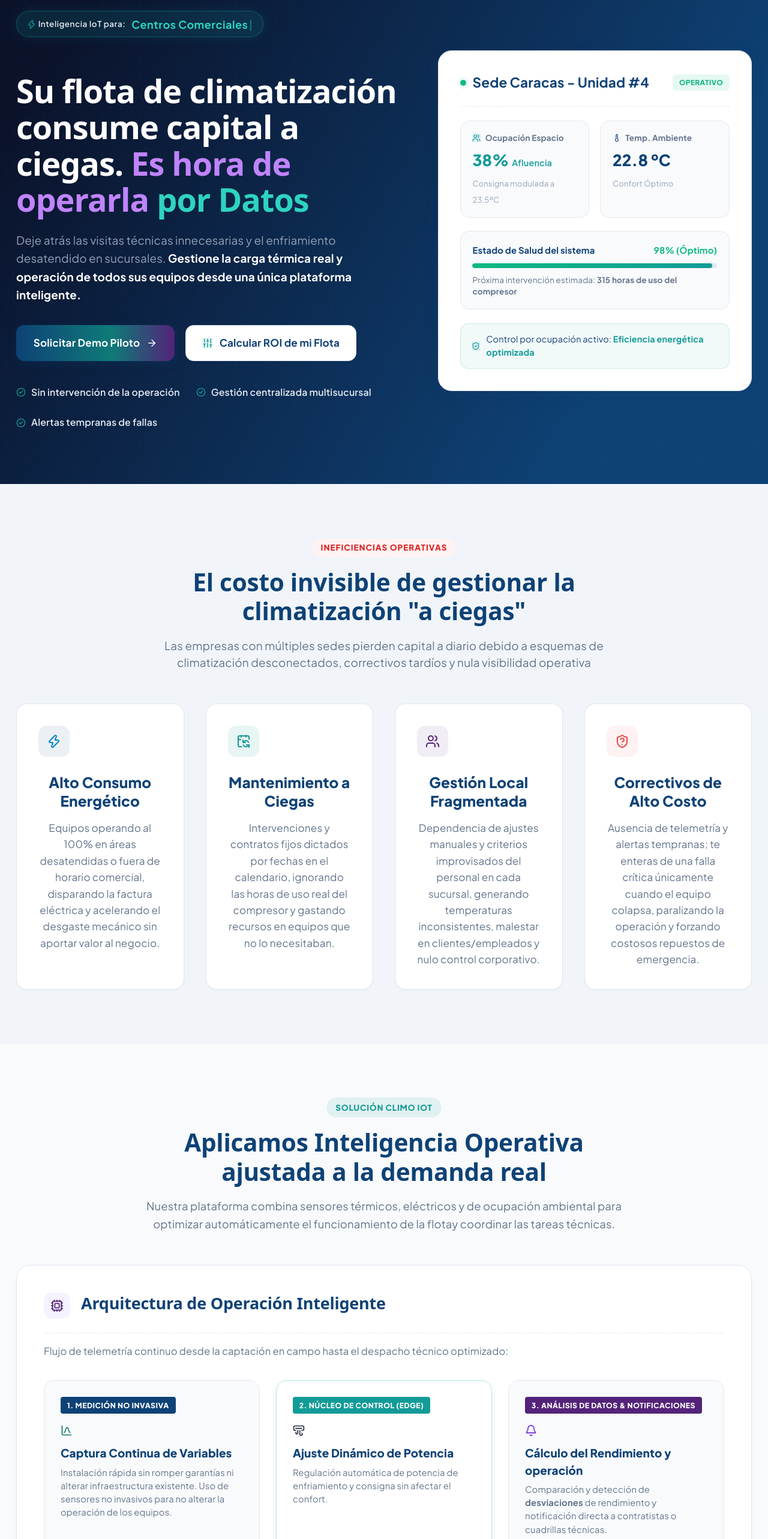
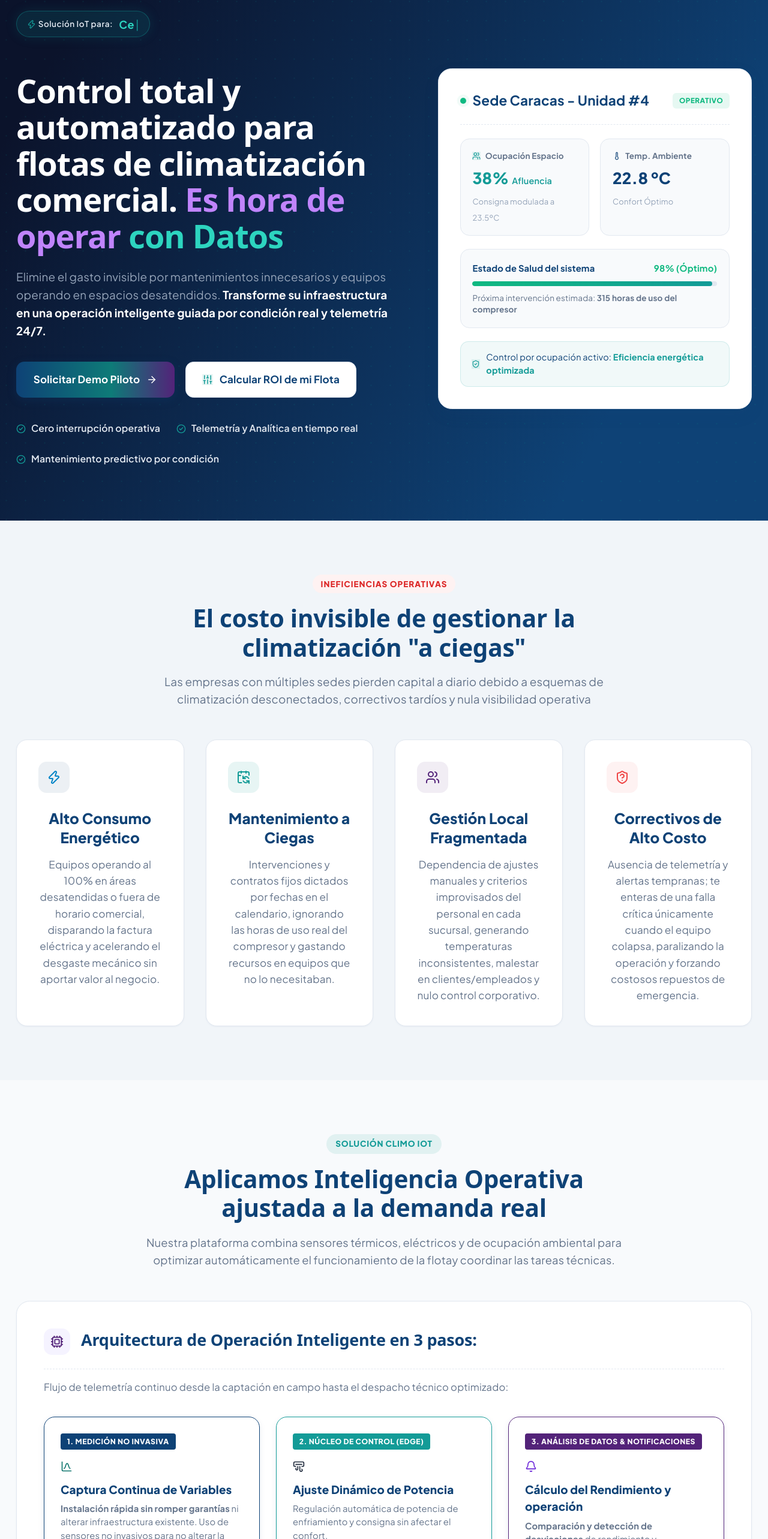
Before and after one commit to luisale89/climo-landing, a React (Vite) app: page / in a window 1280 px wide. Shown: the part 220-2786 px from the top of the page at 60% size. Built offline with nearby package versions, Linux system fonts and the light colour scheme.

Commit message:
se modifica copy

```diff
--- a/index.html
+++ b/index.html
@@ -18,7 +18,7 @@
     <title>CLIMO | Climatización, Mantenimiento y Operación IoT</title>
     <meta
       name="description"
-      content="Monitoreo IoT e Inteligencia Operativa para flotas de climatización y refrigeración comercial en retail."
+      content="Monitoreo IoT e Inteligencia Operativa para flotas de climatización comercial."
     />
     <!-- Fuentes Google (Plus Jakarta Sans) -->
     <link rel="preconnect" href="https://fonts.googleapis.com" />
--- a/src/components/ContactForm.jsx
+++ b/src/components/ContactForm.jsx
@@ -17,7 +17,7 @@ const INITIAL_FORM_STATE = {
   nombre: "",
   email: "",
   telefono: "",
-  equipos: "5 - 10 equipos HVAC/Refrigeración",
+  equipos: "5 - 10 equipos de Climatización",
   modelo: "Coordinación de Mis Contratistas",
 };
 
@@ -247,14 +247,14 @@ export default function ContactForm() {
                   onChange={handleChange}
                   className="form-input form-select"
                 >
-                  <option value="1 - 4 equipos HVAC/Refrigeración">
-                    1 - 4 equipos HVAC/Refrigeración
+                  <option value="1 - 4 equipos de Climatización">
+                    1 - 4 equipos de Climatización
                   </option>
-                  <option value="5 - 10 equipos HVAC/Refrigeración">
-                    5 - 10 equipos HVAC/Refrigeración
+                  <option value="5 - 10 equipos de Climatización">
+                    5 - 10 equipos de Climatización
                   </option>
-                  <option value="11 - 25 equipos HVAC/Refrigeración">
-                    11 - 25 equipos HVAC/Refrigeración
+                  <option value="11 - 25 equipos de Climatización">
+                    11 - 25 equipos de Climatización
                   </option>
                   <option value="Más de 25 equipos">
                     Más de 25 equipos (Flota grande)
--- a/src/components/Footer.jsx
+++ b/src/components/Footer.jsx
@@ -32,8 +32,8 @@ export default function Footer() {
             </a>
             <p className="footer-brand-desc">
               Plataforma IoT de inteligencia operativa para optimizar el consumo
-              energético y el mantenimiento predictivo de flotas HVAC y
-              refrigeración comercial en Venezuela.
+              energético y el mantenimiento predictivo de flotas HVAC comercial
+              en Venezuela.
             </p>
             {/* Redes Sociales con SVGs Oficiales */}
             <div className="social-links">
@@ -115,13 +115,16 @@ export default function Footer() {
             <h4>Sectores</h4>
             <ul className="footer-links">
               <li>
+                <a href="#contacto">Farmacias</a>
+              </li>
+              <li>
                 <a href="#contacto">Retail & Cadenas de Tiendas</a>
               </li>
               <li>
                 <a href="#contacto">Centros Comerciales</a>
               </li>
               <li>
-                <a href="#contacto">Supermercados & Red de Frío</a>
+                <a href="#contacto">Supermercados</a>
               </li>
               <li>
                 <a href="#contacto">Edificios Corporativos</a>
--- a/src/components/Hero.jsx
+++ b/src/components/Hero.jsx
@@ -5,6 +5,7 @@ import { trackEvent } from "../utils/analytics";
 import "../styles/hero.css";
 
 const CLIENT_TYPES = [
+  "Farmacias",
   "Tiendas de Retail",
   "Centros Comerciales",
   "Hoteles",
@@ -51,7 +52,7 @@ export default function Hero() {
         <div className="hero-content">
           <div className="hero-top-badge">
             <Zap size={15} className="badge-icon" />
-            <span>Inteligencia IoT para:</span>
+            <span>Solución IoT para:</span>
             <strong className="typewriter-text">
               {displayText}
               <span className="cursor">|</span>
@@ -59,17 +60,17 @@ export default function Hero() {
           </div>
 
           <h1 className="hero-title">
-            Su flota de climatización consume capital a ciegas.{" "}
-            <span className="highlight-purple">Es hora de operarla</span>{" "}
-            <span className="highlight-teal">por Datos</span>
+            Control total y automatizado para flotas de climatización comercial.{" "}
+            <span className="highlight-purple">Es hora de operar</span>{" "}
+            <span className="highlight-teal">con Datos</span>
           </h1>
 
           <p className="hero-description">
-            Deje atrás las visitas técnicas innecesarias y el enfriamiento
-            desatendido en sucursales.{" "}
+            Elimine el gasto invisible por mantenimientos innecesarios y equipos
+            operando en espacios desatendidos.{" "}
             <strong>
-              Gestione la carga térmica real y operación de todos sus equipos
-              desde una única plataforma inteligente.
+              Transforme su infraestructura en una operación inteligente guiada
+              por condición real y telemetría 24/7.
             </strong>
           </p>
 
@@ -96,15 +97,15 @@ export default function Hero() {
           <div className="hero-features-list">
             <div className="hero-feature-item">
               <CheckCircle2 size={16} className="check-icon" />
-              <span>Sin intervención de la operación</span>
+              <span>Cero interrupción operativa</span>
             </div>
             <div className="hero-feature-item">
               <CheckCircle2 size={16} className="check-icon" />
-              <span>Gestión centralizada multisucursal</span>
+              <span>Telemetría y Analítica en tiempo real</span>
             </div>
             <div className="hero-feature-item">
               <CheckCircle2 size={16} className="check-icon" />
-              <span>Alertas tempranas de fallas</span>
+              <span>Mantenimiento predictivo por condición</span>
             </div>
           </div>
         </div>
--- a/src/components/RoiCalculator.jsx
+++ b/src/components/RoiCalculator.jsx
@@ -102,7 +102,7 @@ export default function RoiCalculator() {
               {/* Slider 2: Equipos por Sede */}
               <div className="slider-group">
                 <div className="slider-label">
-                  <span>Equipos HVAC/Refrigeración por sede:</span>
+                  <span>Equipos HVAC por sede:</span>
                   <div className="value-box">{equiposPorSede} equipos</div>
                 </div>
                 <input
--- a/src/components/Solution.jsx
+++ b/src/components/Solution.jsx
@@ -53,7 +53,7 @@ export default function Solution() {
               <div className="header-icon-box">
                 <Cpu size={22} />
               </div>
-              <h2>Arquitectura de Operación Inteligente</h2>
+              <h2>Arquitectura de Operación Inteligente en 3 pasos:</h2>
             </div>
           </div>
 
@@ -65,16 +65,16 @@ export default function Solution() {
           {/* 3 Tarjetas de Flujo */}
           <div className="arch-steps-grid">
             {/* Paso 1 */}
-            <div className="arch-step-card">
+            <div className="arch-step-card featured-step feat-navy">
               <div className="step-badge-top navy-bg">
                 1. MEDICIÓN NO INVASIVA
               </div>
               <ChartBellCurve size={20} className="step-top-icon teal-icon" />
               <h3>Captura Continua de Variables</h3>
               <p>
-                Instalación rápida sin romper garantías ni alterar
-                infraestructura existente. Uso de sensores no invasivos para no
-                alterar la operación de los equipos.
+                <strong>Instalación rápida sin romper garantías</strong> ni
+                alterar infraestructura existente. Uso de sensores no invasivos
+                para no alterar la operación de los equipos.
               </p>
 
               <ul className="step-list">
@@ -127,14 +127,14 @@ export default function Solution() {
             </div>
 
             {/* Paso 3 */}
-            <div className="arch-step-card">
+            <div className="arch-step-card featured-step feat-purple">
               <div className="step-badge-top purple-bg">
                 3. ANÁLISIS DE DATOS & NOTIFICACIONES
               </div>
               <Bell size={20} className="step-top-icon purple-icon" />
               <h3>Cálculo del Rendimiento y operación</h3>
               <p>
-                Comparación y detección de <strong>desviaciones</strong> de
+                <strong>Comparación y detección de desviaciones</strong> de
                 rendimiento y notificación directa a contratistas o cuadrillas
                 técnicas.
               </p>
--- a/src/components/Testimonials.jsx
+++ b/src/components/Testimonials.jsx
@@ -30,7 +30,7 @@ const testimonialsData = [
   },
   {
     quote:
-      "La visibilidad en tiempo real sobre la salud mecánica de los equipos de refrigeración nos dio total control operativo y redujo drásticamente las llamadas de emergencia nocturnas.",
+      "La visibilidad en tiempo real sobre la salud mecánica de los equipos de climatización nos dio total control operativo y redujo drásticamente las llamadas de emergencia nocturnas.",
     name: "Roberto Silva",
     role: "Jefe de Infraestructura & Frío Industrial",
     avatar:
--- a/src/data/legalContent.js
+++ b/src/data/legalContent.js
@@ -37,7 +37,7 @@ export const LEGAL_CONTENT = {
       {
         heading: "1. Naturaleza Informativa y Alcance",
         content:
-          "El contenido publicado en esta landing page tiene fines exclusivamente informativos y comerciales sobre nuestras soluciones de monitoreo IoT, telemetría y analítica predictiva para sistemas de climatización (HVAC) y refrigeración comercial. La información técnica, métricas de ahorro energético estimadas o casos de éxito mostrados son referenciales y no constituyen una oferta contractual vinculante hasta la firma de una propuesta comercial o acuerdo de nivel de servicio (SLA).",
+          "El contenido publicado en esta landing page tiene fines exclusivamente informativos y comerciales sobre nuestras soluciones de monitoreo IoT, telemetría y analítica predictiva para sistemas de climatización (HVAC) comercial. La información técnica, métricas de ahorro energético estimadas o casos de éxito mostrados son referenciales y no constituyen una oferta contractual vinculante hasta la firma de una propuesta comercial o acuerdo de nivel de servicio (SLA).",
       },
       {
         heading: "2. Propiedad Intelectual",
@@ -57,7 +57,7 @@ export const LEGAL_CONTENT = {
       {
         heading: "5. Objeto del Servicio",
         content:
-          "CLIMO proporciona una plataforma SaaS (Software as a Service) que recolecta, procesa y visualiza datos provenientes de nodos de telemetría instalados en equipos HVAC y de refrigeración, generando indicadores de salud operativa, historial de variables y notificaciones de anomalías.",
+          "CLIMO proporciona una plataforma SaaS (Software as a Service) que recolecta, procesa y visualiza datos provenientes de nodos de telemetría instalados en equipos HVAC, generando indicadores de salud operativa, historial de variables y notificaciones de anomalías.",
       },
       {
         heading: "6. Registro y Seguridad de la Cuenta",
--- a/src/styles/solution.css
+++ b/src/styles/solution.css
@@ -129,8 +129,16 @@
 
 .featured-step {
   background: #ffffff;
-  border: 1px solid #a7f3d0;
+  border: 1px solid var(--climo-teal);
   box-shadow: var(--shadow-md);
+}
+
+.featured-step.feat-navy {
+  border: 1px solid var(--climo-navy);
+}
+
+.featured-step.feat-purple {
+  border: 1px solid var(--climo-purple);
 }
 
 .step-badge-top {
```
